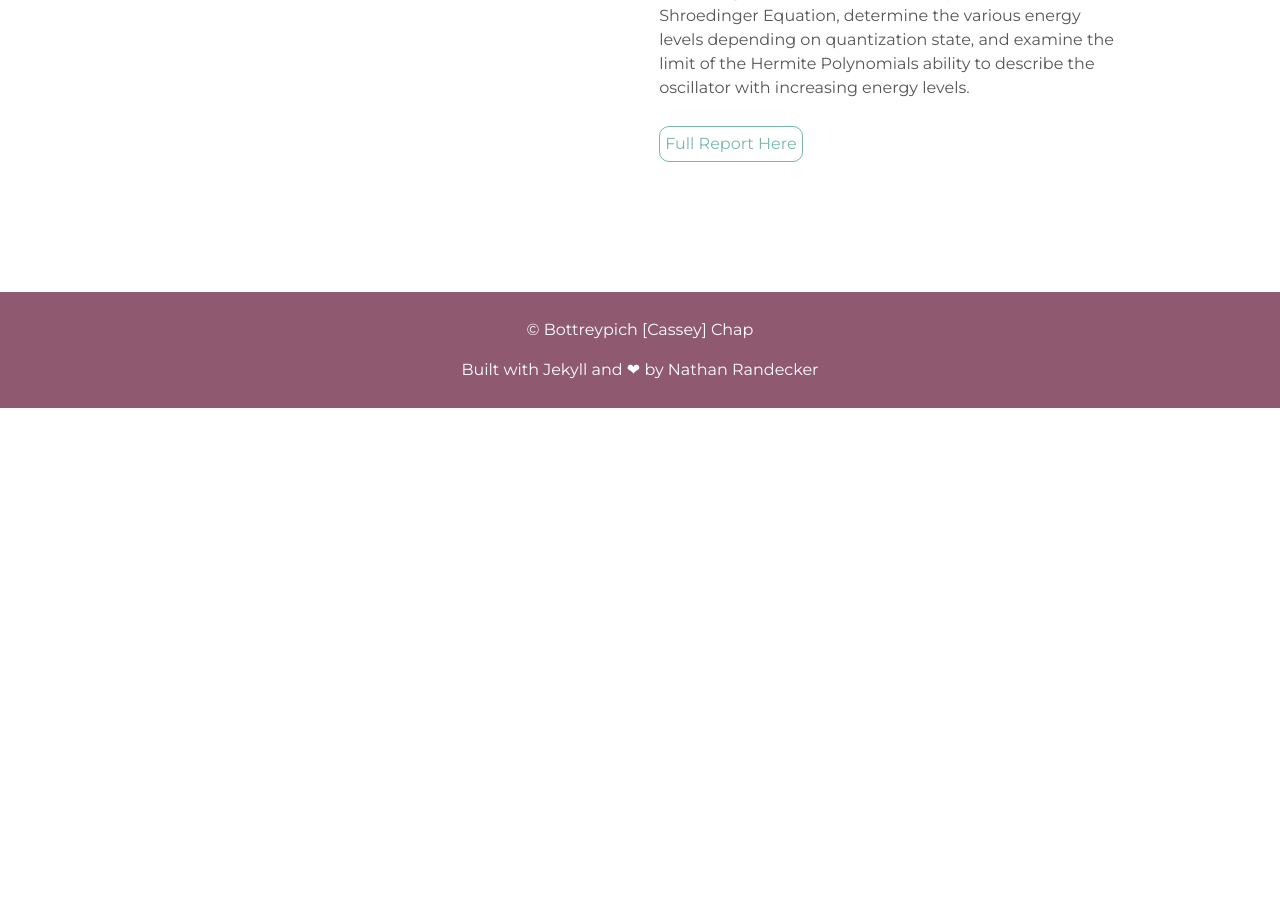
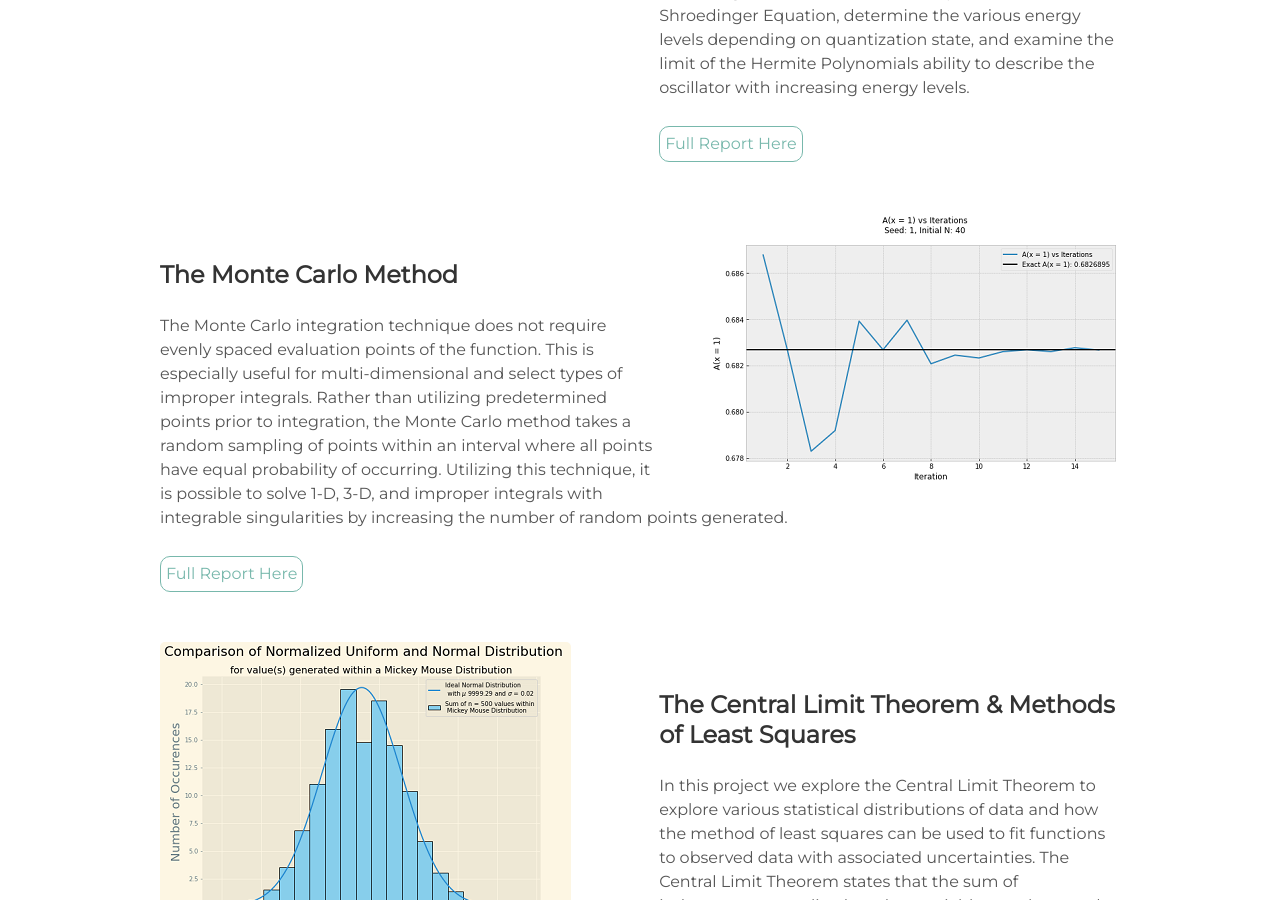
Before and after one commit to bcchap/tester, a Jekyll site: the page built from index.html, in a window 1280 px wide and 900 px high, scrolled down 3360 px. Built offline with Jekyll 4.4.1, drawn with Linux system fonts in a browser that asks for light colours; before the commit the page ends 3768 px from its top, so only the background shows below that; some of the changed text lies outside the part shown.

Commit message:
Add files via upload

```diff
--- a/_includes/projects.html
+++ b/_includes/projects.html
@@ -1,6 +1,7 @@
 <div class="user-details">
   <h1> School Projects </h1>
 </div>
+
 <div class="user-projects">
   <div class="images-right">
     <img src="{{ "/assets/img_school_proj/infvsfin.png" | prepend: site.baseurl }}"/>
@@ -14,6 +15,7 @@
     <a class="project-link" href="https://github.com/bcchap/school-assignments/blob/computational-physics/computational-physics/schro-eq/shroq-eq-report.pdf">Full Report Here</a>
   </div>
 </div>
+
 <div class="user-projects">
   <div class="images-left">
     <img src="{{ "/assets/img_school_proj/hermpoly.png" | prepend: site.baseurl }}" />
@@ -29,3 +31,32 @@
     <a class="project-link" href="https://github.com/bcchap/school-assignments/blob/computational-physics/computational-physics/hermite-poly/hermite-polynomials-report.pdf">Full Report Here</a>
   </div>
 </div>
+
+<div class="user-projects">
+  <div class="images-right">
+    <img src="{{ "/assets/img_school_proj/NPF.png" | prepend: site.baseurl }}"/>
+  </div>
+  <div class="contents-left">
+    <h3> The Monte Carlo Method </h3>
+    <p> The Monte Carlo integration technique does not require evenly spaced evaluation points of the function.
+    This is especially useful for multi-dimensional and select types of improper integrals.
+    Rather than utilizing predetermined points prior to integration,
+    the Monte Carlo method takes a random sampling of points within an interval where all points have equal probability of occurring.
+    Utilizing this technique, it is possible to solve 1-D, 3-D, and improper integrals with integrable singularities by increasing the number of random points generated. </p>
+    <a class="project-link" href="https://github.com/bcchap/school-assignments/tree/computational-physics/computational-physics/monte-carlo">Full Report Here</a>
+  </div>
+</div>
+
+<div class="user-projects">
+  <div class="images-left">
+    <img src="{{ "/assets/img_school_proj/n500mic.png" | prepend: site.baseurl }}" />
+  </div>
+  <div class="contents-right">
+    <h3> The Central Limit Theorem & Methods of Least Squares </h3>
+    <p> In this project we explore the Central Limit Theorem to explore various statistical distributions of data and how the method of least squares can be used to fit functions to observed data with associated uncertainties.
+       The Central Limit Theorem states that the sum of indepenent normalized random variables tends towards a normal distribution regardless of the inital distribution of the sample.
+       It is possibel to prove this by comparing various sample and summed distributions to a normal distribution. </p>
+    <a class="project-link" href="https://github.com/bcchap/school-assignments/blob/computational-physics/computational-physics/central-limit/central-limit-theorem-a-b-report.pdf">Full Report (Part 1) Here</a>
+    <a class="project-link" href="https://github.com/bcchap/school-assignments/blob/computational-physics/computational-physics/central-limit/central-limit-theorem-c-d-report.pdf">Full Report (Part 2) Here</a>
+  </div>
+</div>
```
Also changed, not shown: src/styles/_projects.scss (+5 -5 lines).
